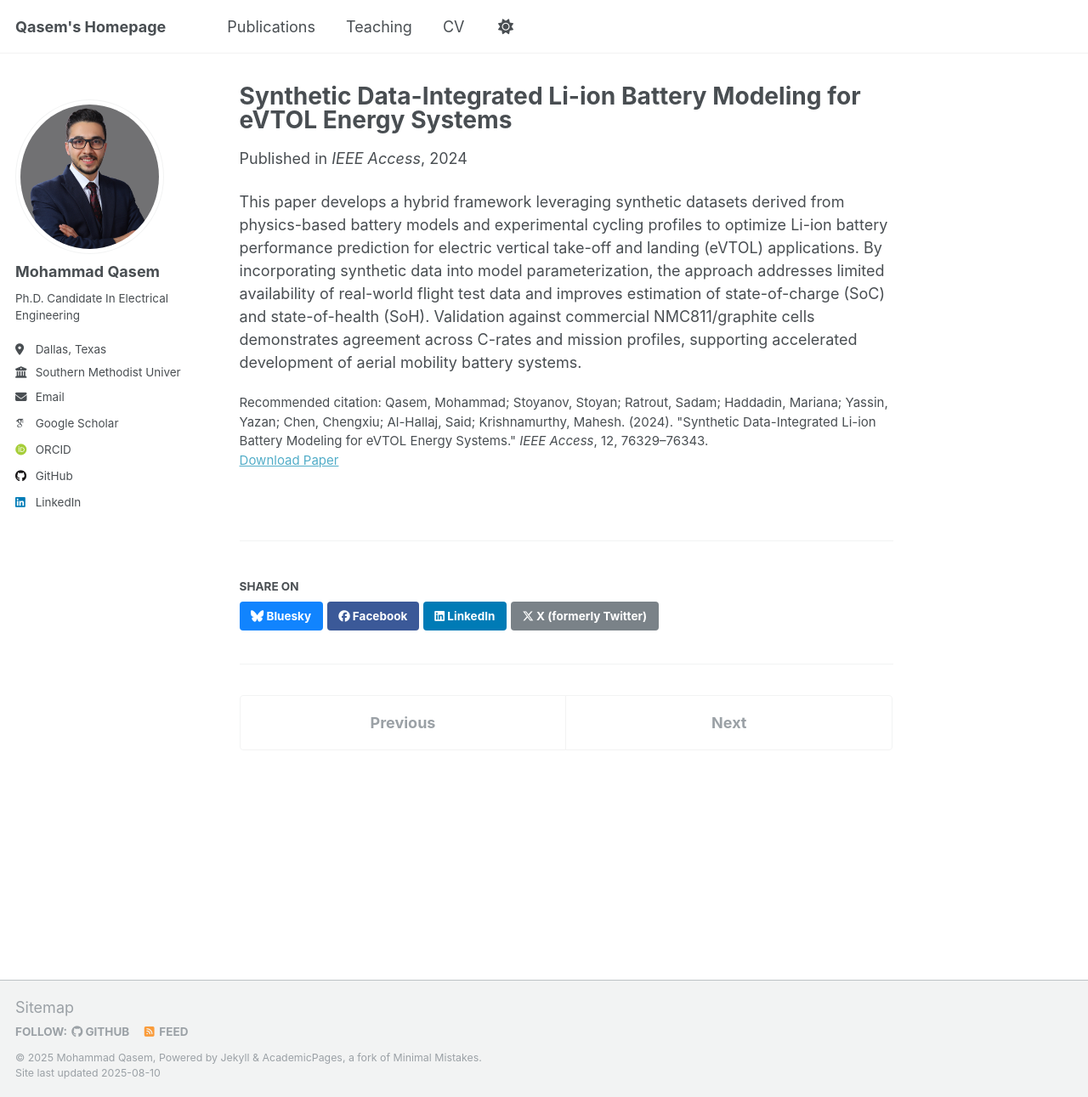
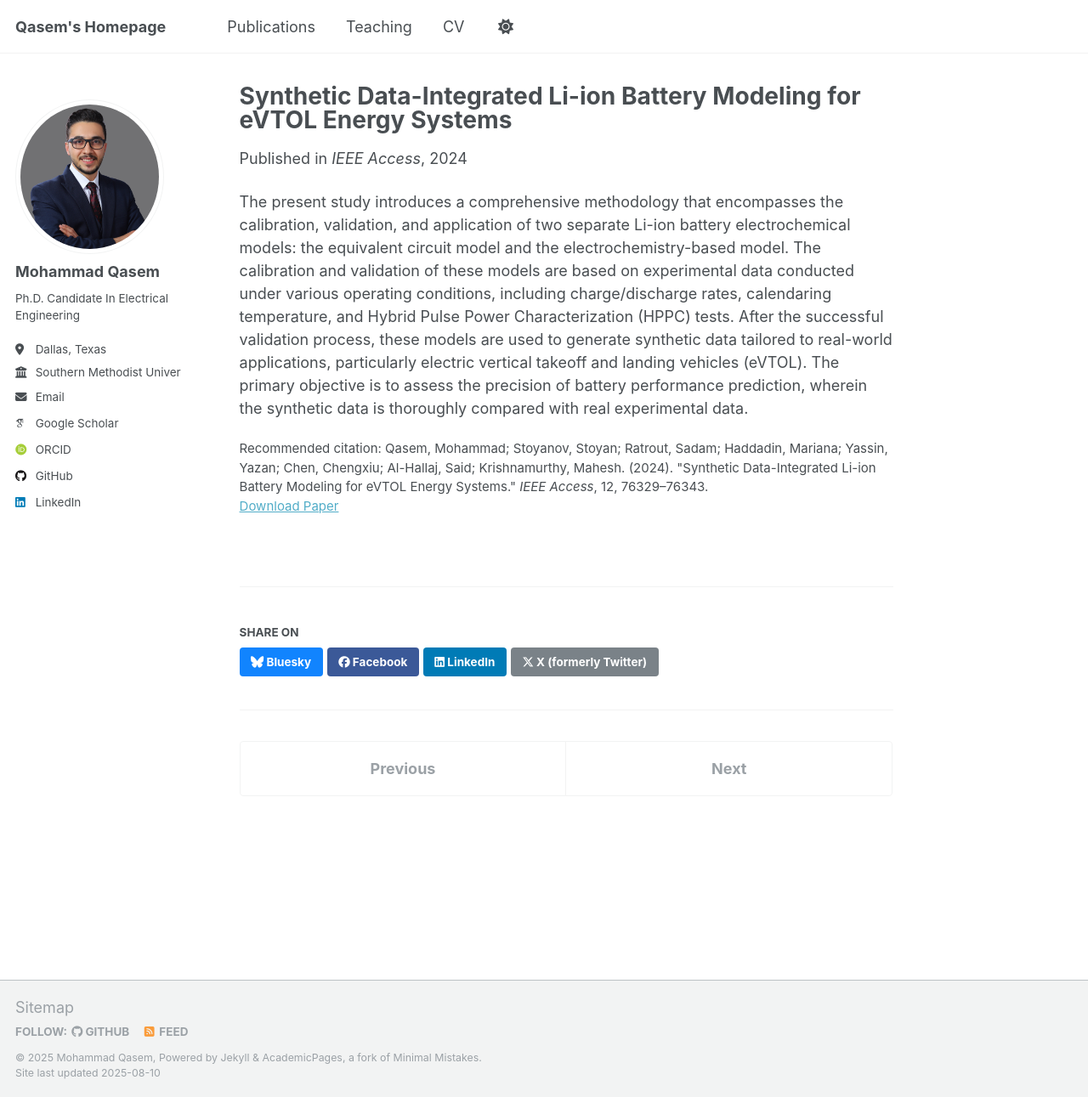
Before and after one commit to MohammadQasem97/Mohammad_Qasem.github.io, a Jekyll site: the page built from _publications/2024-05-29-synthetic-data-integrated-li-ion-battery-modeling-evtols.md, in a window 1280 px wide and 1291 px high. Shown: the whole window at 85% size. Built offline with Jekyll 4.4.1, drawn with Linux system fonts in a browser that asks for light colours; some web fonts are replaced; a script that is not in the unit is left out.

Commit message:
Update 2024-05-29-synthetic-data-integrated-li-ion-battery-modeling-evtols.md

```diff
--- a/_publications/2024-05-29-synthetic-data-integrated-li-ion-battery-modeling-evtols.md
+++ b/_publications/2024-05-29-synthetic-data-integrated-li-ion-battery-modeling-evtols.md
@@ -9,4 +9,4 @@ venue: "IEEE Access"
 paperurl: "https://ieeexplore.ieee.org/abstract/document/10540386"
 citation: "Qasem, Mohammad; Stoyanov, Stoyan; Ratrout, Sadam; Haddadin, Mariana; Yassin, Yazan; Chen, Chengxiu; Al-Hallaj, Said; Krishnamurthy, Mahesh. (2024). \"Synthetic Data-Integrated Li-ion Battery Modeling for eVTOL Energy Systems.\" <i>IEEE Access</i>, 12, 76329–76343."
 ---
-This paper develops a hybrid framework leveraging synthetic datasets derived from physics-based battery models and experimental cycling profiles to optimize Li-ion battery performance prediction for electric vertical take-off and landing (eVTOL) applications. By incorporating synthetic data into model parameterization, the approach addresses limited availability of real-world flight test data and improves estimation of state-of-charge (SoC) and state-of-health (SoH). Validation against commercial NMC811/graphite cells demonstrates agreement across C-rates and mission profiles, supporting accelerated development of aerial mobility battery systems.
+The present study introduces a comprehensive methodology that encompasses the calibration, validation, and application of two separate Li-ion battery electrochemical models: the equivalent circuit model and the electrochemistry-based model. The calibration and validation of these models are based on experimental data conducted under various operating conditions, including charge/discharge rates, calendaring temperature, and Hybrid Pulse Power Characterization (HPPC) tests. After the successful validation process, these models are used to generate synthetic data tailored to real-world applications, particularly electric vertical takeoff and landing vehicles (eVTOL). The primary objective is to assess the precision of battery performance prediction, wherein the synthetic data is thoroughly compared with real experimental data.
```
